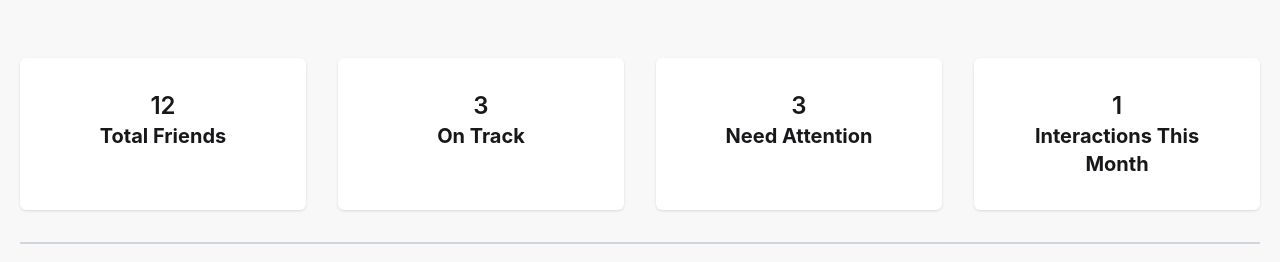
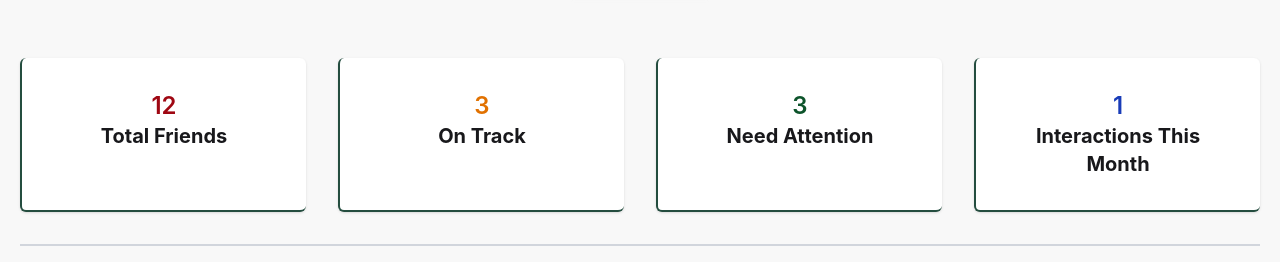
Before and after one commit to dulal71/keen-keeper, a React (Vite) app: page / in a window 1280 px wide. Shown: the part 294-556 px from the top of the page. Built offline with nearby package versions, Linux system fonts and the light colour scheme.

Commit message:
add footer

```diff
--- a/src/Components/MyFriends/MyFriends.jsx
+++ b/src/Components/MyFriends/MyFriends.jsx
@@ -14,20 +14,20 @@ const MyFriends = () => {
           <div className='grid grid-cols-1 md:grid-cols-4 gap-8 border-b-2 border-gray-300 pb-8'>
 
           <div className='bg-white p-8 text-center shadow rounded-md box'>
-          <span className='font-semibold text-2xl'>{friends.length}</span>
+          <span className='font-semibold text-red-800 text-2xl'>{friends.length}</span>
           <p className='text-xl font-bold'>Total Friends</p>
             </div>
           <div className='bg-white p-8 text-center shadow rounded-md box'>
-          <span className='font-semibold text-2xl'>3</span>
+          <span className='font-semibold text-amber-600 text-2xl'>3</span>
           <p className='text-xl font-bold'>On Track</p>
             </div>
           <div className='bg-white p-8 text-center shadow rounded-md box'>
-          <span className='font-semibold text-2xl'>3</span>
+          <span className='font-semibold text-2xl text-green-900'>3</span>
           <p className='text-xl font-bold'>Need Attention</p>
             </div>
 
           <div className='bg-white p-8 text-center shadow rounded-md box'>
-          <span className='font-semibold text-2xl'>1</span>
+          <span className='font-semibold text-2xl text-blue-800'>1</span>
           <p className='text-xl font-bold'>Interactions This Month</p>
             </div>
 
--- a/src/Components/MyFriends/friend.css
+++ b/src/Components/MyFriends/friend.css
@@ -1,5 +1,7 @@
 
 .box {
+  border-bottom: 2px solid #244d3f;
+  border-left: 2px solid #244d3f;
   animation-name: moveBox;
   animation-duration:1s;
   animation-timing-function: linear;
--- a/src/Components/Timeline/TimeLineHistory.jsx
+++ b/src/Components/Timeline/TimeLineHistory.jsx
@@ -1,5 +1,5 @@
 import React, {  useState } from 'react';
-
+import { MdOutlineArrowDropDown } from "react-icons/md";
 import AllMethod from '../ContectMethod/AllMethod';
 import Text from '../ContectMethod/Text';
 import Call from '../ContectMethod/Call';
@@ -20,7 +20,7 @@ const TimeLineHistory = ({data}) => {
             <h1 className='font-bold text-3xl md:text-4xl lg:text-5xl bg-linear-to-r from-[#244d3f] via-[#278163] to-[#34ac84] bg-clip-text text-transparent mb-2'>Timeline </h1>
             <div>
              <div className="dropdown dropdown-center ml-5">
-  <div tabIndex={0} role="button" className="btn m-1">Filter timeline </div>
+  <div tabIndex={0} role="button" className="btn m-1">Filter timeline <MdOutlineArrowDropDown /></div>
   <ul tabIndex="-1" className="dropdown-content menu bg-base-100 rounded-box z-1 w-52 p-2 shadow-sm ">
     <li onClick={()=>setSort('all')}><a>All</a></li>
     <li onClick={()=>setSort('text')}><a>Text</a></li>
```
